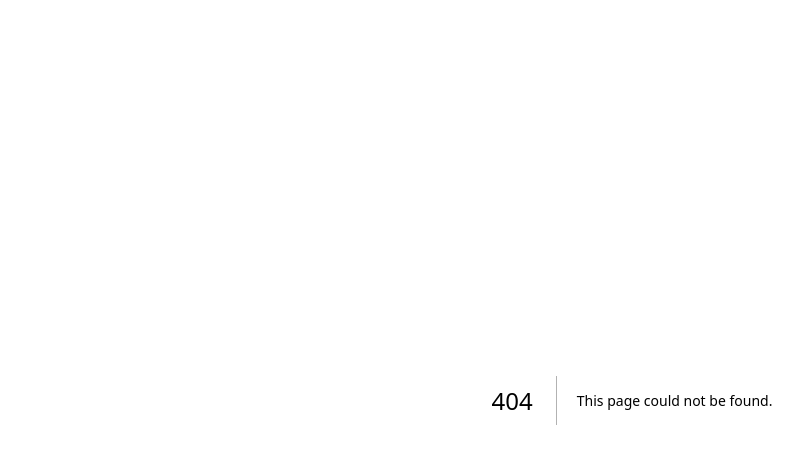
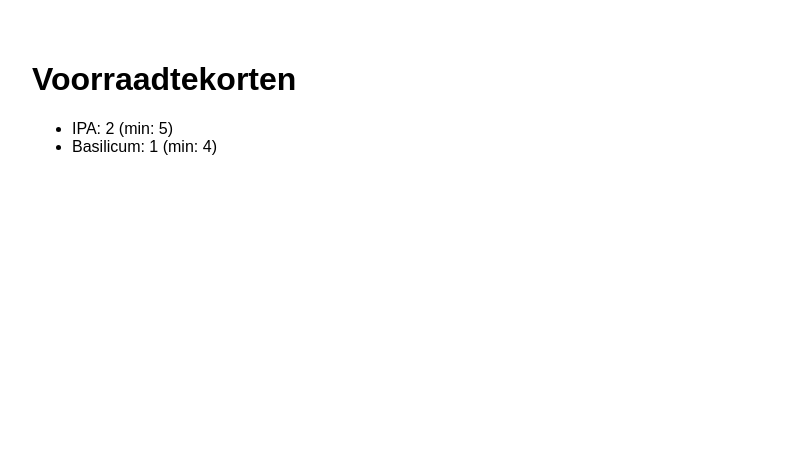
Before and after one commit to GetRestoAI/restoai-demo, a Next.js app: page /tekorsten in a window 1280 px wide. Before the commit this address had no page. Shown: the top 464 px of the page, without its empty margins (8-811 px from the left). Built offline with nearby package versions, Linux system fonts and the light colour scheme; no server answers.

Commit message:
Create tekorsten.js

```diff
--- /dev/null
+++ b/pages/tekorsten.js
@@ -0,0 +1,34 @@
+import { useEffect, useState } from 'react'
+import { getTekorten } from '../lib/getTekorten'
+
+export default function TekortenPage() {
+  const [tekorten, setTekorten] = useState(null)
+
+  useEffect(() => {
+    getTekorten().then(setTekorten)
+  }, [])
+
+  const fallback = [
+    { id: '1', productnaam: 'IPA', aantal: 2, minimum: 5 },
+    { id: '2', productnaam: 'Basilicum', aantal: 1, minimum: 4 }
+  ]
+
+  const lijst = tekorten === null ? fallback : tekorten
+
+  return (
+    <main style={{ fontFamily: 'Arial', padding: '2rem' }}>
+      <h1>Voorraadtekorten</h1>
+      {lijst.length === 0 ? (
+        <p>Geen tekorten 🎉</p>
+      ) : (
+        <ul>
+          {lijst.map((t) => (
+            <li key={t.id}>
+              {t.productnaam}: {t.aantal} (min: {t.minimum})
+            </li>
+          ))}
+        </ul>
+      )}
+    </main>
+  )
+}
```
